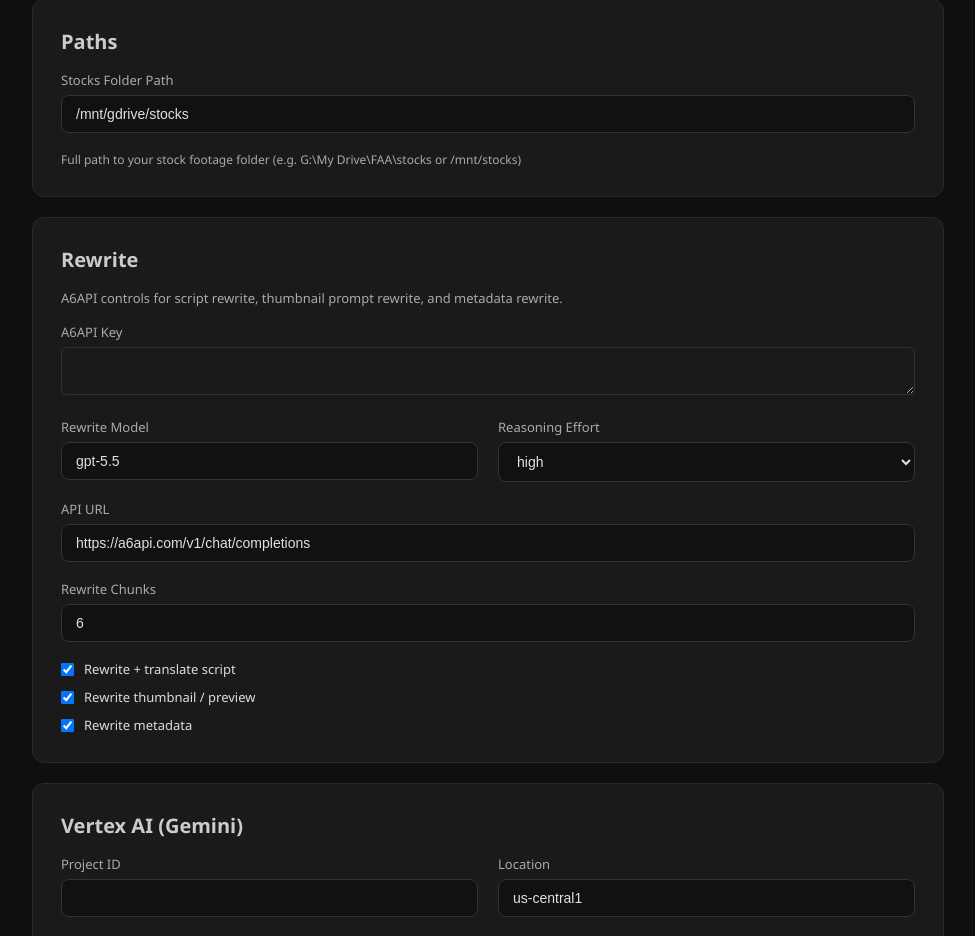
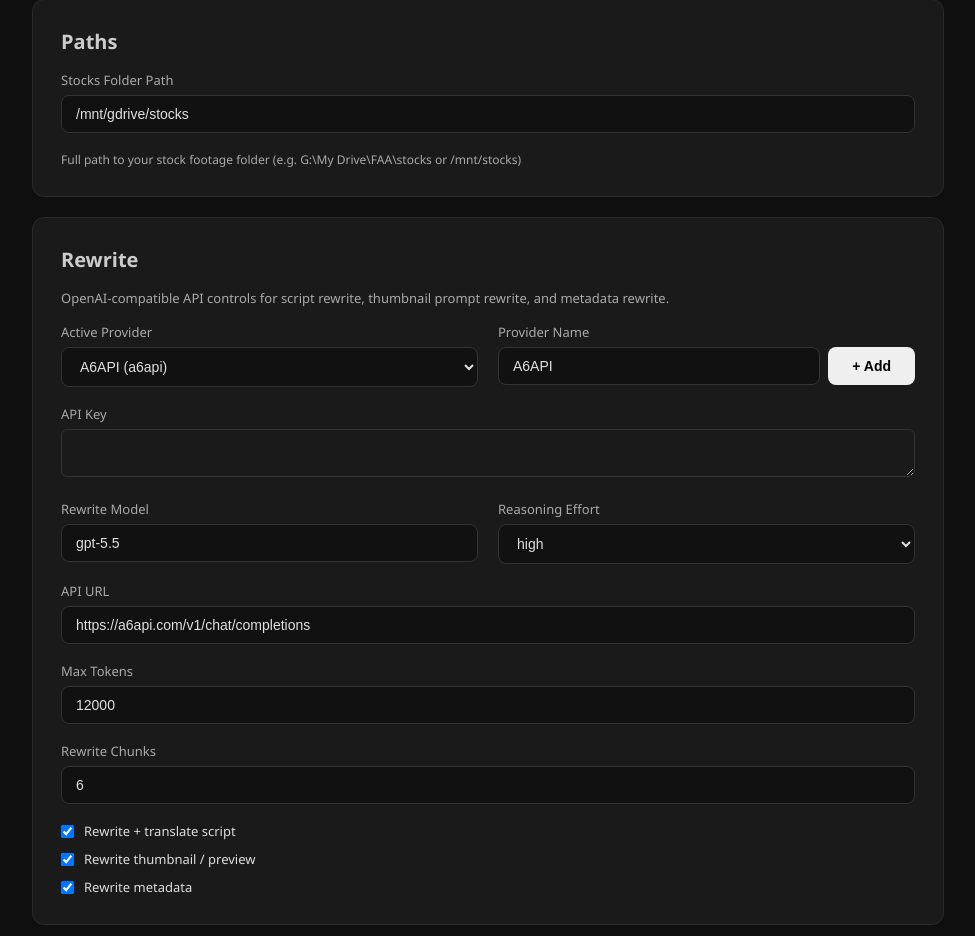
Before and after one commit to Maks12123343/FAA, a Flask app: page /settings in a window 1280 px wide. Shown: the part 3324-4260 px from the top of the page, without its empty margins (152-1127 px from the left). Run offline with Flask 3, Linux system fonts and the light colour scheme; parts of the project's set-up code (start-up, migrations or seed data) failed here and were passed over; some libraries are stand-ins or nearby versions.

Commit message:
Add selectable rewrite API providers

```diff
--- a/config.py
+++ b/config.py
@@ -61,10 +61,38 @@ DEFAULT_SETTINGS = {
     "gemini_model": "gemini-2.5-flash",
 
     # Rewrite API (OpenAI-compatible chat completions)
+    "rewrite_active_provider": "a6api",
+    "rewrite_providers": {
+        "a6api": {
+            "name": "A6API",
+            "api_key": "",
+            "model": "gpt-5.5",
+            "api_url": "https://a6api.com/v1/chat/completions",
+            "reasoning_effort": "high",
+            "max_tokens": "12000",
+        },
+        "byesu": {
+            "name": "Byesu",
+            "api_key": "",
+            "model": "gpt-5.5",
+            "api_url": "https://byesu.com/v1/chat/completions",
+            "reasoning_effort": "none",
+            "max_tokens": "12000",
+        },
+        "custom": {
+            "name": "Custom",
+            "api_key": "",
+            "model": "",
+            "api_url": "",
+            "reasoning_effort": "none",
+            "max_tokens": "12000",
+        },
+    },
     "rewrite_api_key": "",
     "rewrite_model": "gpt-5.5",
     "rewrite_api_url": "https://a6api.com/v1/chat/completions",
     "rewrite_reasoning_effort": "high",
+    "rewrite_max_tokens": "12000",
     "rewrite_script_enabled": True,
     "rewrite_thumbnail_enabled": True,
     "rewrite_metadata_enabled": True,
--- a/templates/settings.html
+++ b/templates/settings.html
@@ -77,10 +77,23 @@
 <div class="card">
   <h2>Rewrite</h2>
   <p style="color:#aaa;font-size:13px;margin-bottom:16px">
-    A6API controls for script rewrite, thumbnail prompt rewrite, and metadata rewrite.
+    OpenAI-compatible API controls for script rewrite, thumbnail prompt rewrite, and metadata rewrite.
   </p>
+  <div class="grid-2">
+    <div class="field">
+      <label>Active Provider</label>
+      <select id="rewrite_active_provider" onchange="onRewriteProviderChange()"></select>
+    </div>
+    <div class="field">
+      <label>Provider Name</label>
+      <div style="display:flex;gap:8px">
+        <input type="text" id="rewrite_provider_name" value="" style="flex:1">
+        <button type="button" class="btn" onclick="addRewriteProvider()" style="white-space:nowrap">+ Add</button>
+      </div>
+    </div>
+  </div>
   <div class="field">
-    <label>A6API Key</label>
+    <label>API Key</label>
     <textarea id="rewrite_api_key" rows="2" style="width:100%;background:#1a1a1a;color:#e0e0e0;border:1px solid #333;border-radius:6px;padding:8px;font-family:monospace;font-size:13px">{{ settings.rewrite_api_key or '' }}</textarea>
   </div>
   <div class="grid-2">
@@ -109,6 +122,8 @@
   </div>
   <div class="field"><label>API URL</label>
     <input type="text" id="rewrite_api_url" value="{{ settings.rewrite_api_url or 'https://a6api.com/v1/chat/completions' }}"></div>
+  <div class="field"><label>Max Tokens</label>
+    <input type="text" id="rewrite_max_tokens" value="{{ settings.rewrite_max_tokens or '12000' }}"></div>
   <div class="field"><label>Rewrite Chunks</label>
     <input type="text" id="rewrite_chunks" value="{{ settings.rewrite_chunks or 6 }}"></div>
   <div style="display:grid;gap:10px;margin-top:8px">
@@ -188,6 +203,133 @@ function _esc(s) {
                   .replace(/"/g,'&quot;').replace(/'/g,'&#39;');
 }
 
+const rewriteProviders = {{ settings.rewrite_providers|tojson }};
+let currentRewriteProvider = {{ (settings.rewrite_active_provider or 'a6api')|tojson }};
+
+function providerDefaults() {
+  return {
+    a6api: {
+      name: 'A6API',
+      api_key: '',
+      model: 'gpt-5.5',
+      api_url: 'https://a6api.com/v1/chat/completions',
+      reasoning_effort: 'high',
+      max_tokens: '12000',
+    },
+    byesu: {
+      name: 'Byesu',
+      api_key: '',
+      model: 'gpt-5.5',
+      api_url: 'https://byesu.com/v1/chat/completions',
+      reasoning_effort: 'none',
+      max_tokens: '12000',
+    },
+    custom: {
+      name: 'Custom',
+      api_key: '',
+      model: '',
+      api_url: '',
+      reasoning_effort: 'none',
+      max_tokens: '12000',
+    },
+  };
+}
+
+function normalizeProviderId(name) {
+  return String(name || 'custom')
+    .trim()
+    .toLowerCase()
+    .replace(/[^a-z0-9]+/g, '_')
+    .replace(/^_+|_+$/g, '')
+    .slice(0, 40) || 'custom';
+}
+
+function ensureRewriteProviders() {
+  const defaults = providerDefaults();
+  Object.entries(defaults).forEach(([id, data]) => {
+    rewriteProviders[id] = {...data, ...(rewriteProviders[id] || {})};
+  });
+  if (!rewriteProviders[currentRewriteProvider]) currentRewriteProvider = 'a6api';
+
+  const legacy = {
+    api_key: document.getElementById('rewrite_api_key').value.trim(),
+    model: document.getElementById('rewrite_model').value.trim(),
+    api_url: document.getElementById('rewrite_api_url').value.trim(),
+    reasoning_effort: document.getElementById('rewrite_reasoning_effort').value,
+    max_tokens: document.getElementById('rewrite_max_tokens').value.trim() || '12000',
+  };
+  const active = rewriteProviders[currentRewriteProvider];
+  if (legacy.api_key && !active.api_key) active.api_key = legacy.api_key;
+  if (legacy.model && (!active.model || active.model === defaults[currentRewriteProvider]?.model)) active.model = legacy.model;
+  if (legacy.api_url && (!active.api_url || active.api_url === defaults[currentRewriteProvider]?.api_url)) active.api_url = legacy.api_url;
+  if (legacy.reasoning_effort) active.reasoning_effort = legacy.reasoning_effort;
+  if (legacy.max_tokens) active.max_tokens = legacy.max_tokens;
+}
+
+function saveRewriteProviderDraft() {
+  if (!rewriteProviders[currentRewriteProvider]) rewriteProviders[currentRewriteProvider] = {};
+  rewriteProviders[currentRewriteProvider] = {
+    name: document.getElementById('rewrite_provider_name').value.trim() || currentRewriteProvider,
+    api_key: document.getElementById('rewrite_api_key').value.trim(),
+    model: document.getElementById('rewrite_model').value.trim(),
+    api_url: document.getElementById('rewrite_api_url').value.trim(),
+    reasoning_effort: document.getElementById('rewrite_reasoning_effort').value,
+    max_tokens: document.getElementById('rewrite_max_tokens').value.trim() || '12000',
+  };
+}
+
+function loadRewriteProviderDraft(id) {
+  const provider = rewriteProviders[id] || {};
+  document.getElementById('rewrite_provider_name').value = provider.name || id;
+  document.getElementById('rewrite_api_key').value = provider.api_key || '';
+  document.getElementById('rewrite_model').value = provider.model || '';
+  document.getElementById('rewrite_api_url').value = provider.api_url || '';
+  document.getElementById('rewrite_reasoning_effort').value = provider.reasoning_effort || 'none';
+  document.getElementById('rewrite_max_tokens').value = provider.max_tokens || '12000';
+}
+
+function renderRewriteProviderSelect() {
+  const sel = document.getElementById('rewrite_active_provider');
+  sel.innerHTML = '';
+  Object.entries(rewriteProviders).forEach(([id, provider]) => {
+    const opt = document.createElement('option');
+    opt.value = id;
+    opt.textContent = `${provider.name || id} (${id})`;
+    if (id === currentRewriteProvider) opt.selected = true;
+    sel.appendChild(opt);
+  });
+}
+
+function onRewriteProviderChange() {
+  saveRewriteProviderDraft();
+  currentRewriteProvider = document.getElementById('rewrite_active_provider').value;
+  loadRewriteProviderDraft(currentRewriteProvider);
+}
+
+function addRewriteProvider() {
+  saveRewriteProviderDraft();
+  const label = prompt('Provider name, e.g. OpenRouter, Byesu backup, My API');
+  if (!label) return;
+  let id = normalizeProviderId(label);
+  const baseId = id;
+  let n = 2;
+  while (rewriteProviders[id]) {
+    id = `${baseId}_${n++}`;
+  }
+  rewriteProviders[id] = {
+    name: label.trim(),
+    api_key: '',
+    model: '',
+    api_url: '',
+    reasoning_effort: 'none',
+    max_tokens: '12000',
+  };
+  currentRewriteProvider = id;
+  renderRewriteProviderSelect();
+  loadRewriteProviderDraft(id);
+  document.getElementById('rewrite_api_key').focus();
+}
+
 function openAddLangModal() {
   document.getElementById('newLangName').value = '';
   document.getElementById('newLangCode').value = '';
@@ -252,6 +394,7 @@ function removeLanguage(code) {
 }
 
 function saveSettings() {
+  saveRewriteProviderDraft();
   const voice_profiles = {};
   document.querySelectorAll('.voice-profile-card').forEach(card => {
     const code = card.dataset.langCode;
@@ -265,10 +408,13 @@ function saveSettings() {
   });
 
   const data = {
+    rewrite_active_provider: currentRewriteProvider,
+    rewrite_providers: rewriteProviders,
     rewrite_api_key:   document.getElementById('rewrite_api_key').value.trim(),
     rewrite_model:     document.getElementById('rewrite_model').value,
     rewrite_api_url:   document.getElementById('rewrite_api_url').value,
     rewrite_reasoning_effort: document.getElementById('rewrite_reasoning_effort').value,
+    rewrite_max_tokens: document.getElementById('rewrite_max_tokens').value.trim() || '12000',
     rewrite_chunks:    parseInt(document.getElementById('rewrite_chunks').value) || 6,
     rewrite_script_enabled: document.getElementById('rewrite_script_enabled').checked,
     rewrite_thumbnail_enabled: document.getElementById('rewrite_thumbnail_enabled').checked,
@@ -304,5 +450,9 @@ function saveSettings() {
     setTimeout(() => msg.style.display = 'none', 2000);
   });
 }
+
+ensureRewriteProviders();
+renderRewriteProviderSelect();
+loadRewriteProviderDraft(currentRewriteProvider);
 </script>
 {% endblock %}
```
Also changed, not shown: backend/api_client.py (+34 -10 lines).
